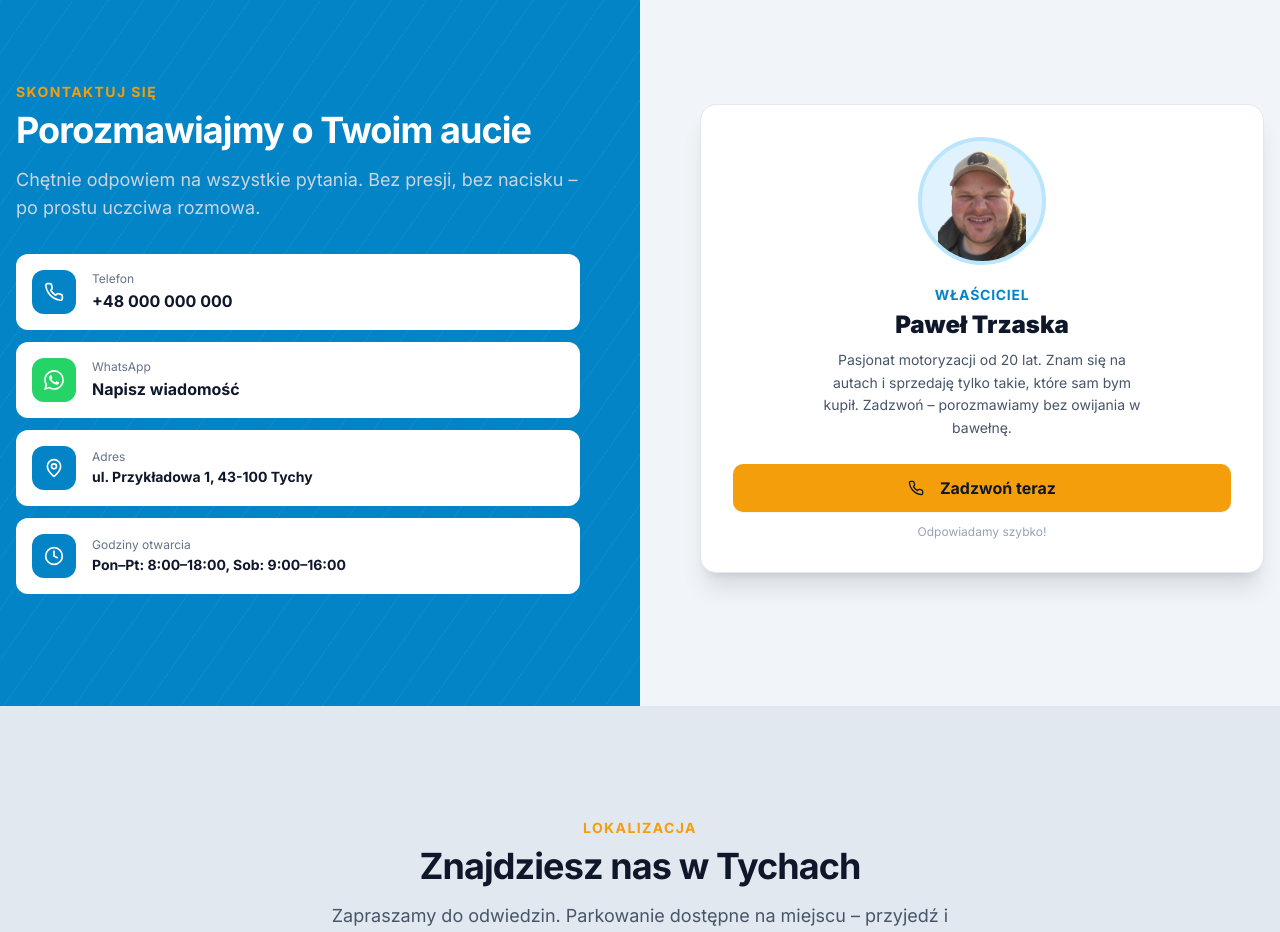
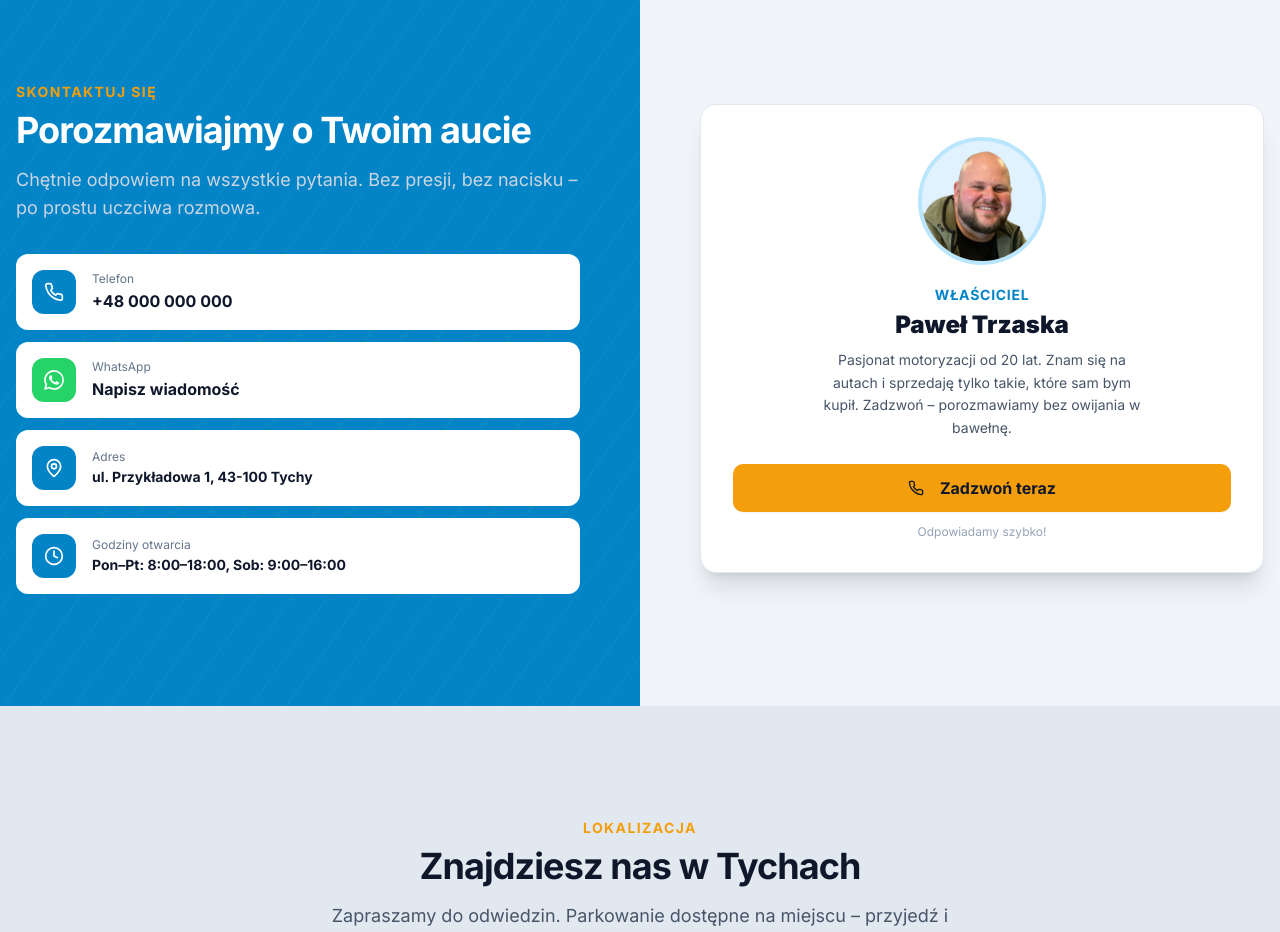
Before and after one commit to xmarcysx/autogruby, a Next.js app: page / in a window 1280 px wide. Shown: the part 4480-5412 px from the top of the page. Built offline with nearby package versions, Linux system fonts and the light colour scheme; no server answers; the database is empty.

Commit message:
feat: img person-2

```diff
--- a/components/sections/ContactSection.tsx
+++ b/components/sections/ContactSection.tsx
@@ -101,11 +101,11 @@ export function ContactSection() {
             <div className="w-full bg-white rounded-2xl border border-slate-200 shadow-xl p-8 text-center">
               <div className="w-32 h-32 rounded-full bg-sky-100 border-4 border-sky-200 mx-auto mb-5 overflow-hidden">
                 <Image
-                  src="/person.png"
+                  src="/person-2.png"
                   alt="Paweł Trzaska"
                   width={112}
                   height={112}
-                  className="w-full h-full object-contain"
+                  className="w-full h-full object-contain scale-110"
                 />
               </div>
               <p className="text-brand-blue text-sm font-bold uppercase tracking-wider mb-1">
```
Also changed, not shown: public/person-2.png (added).
